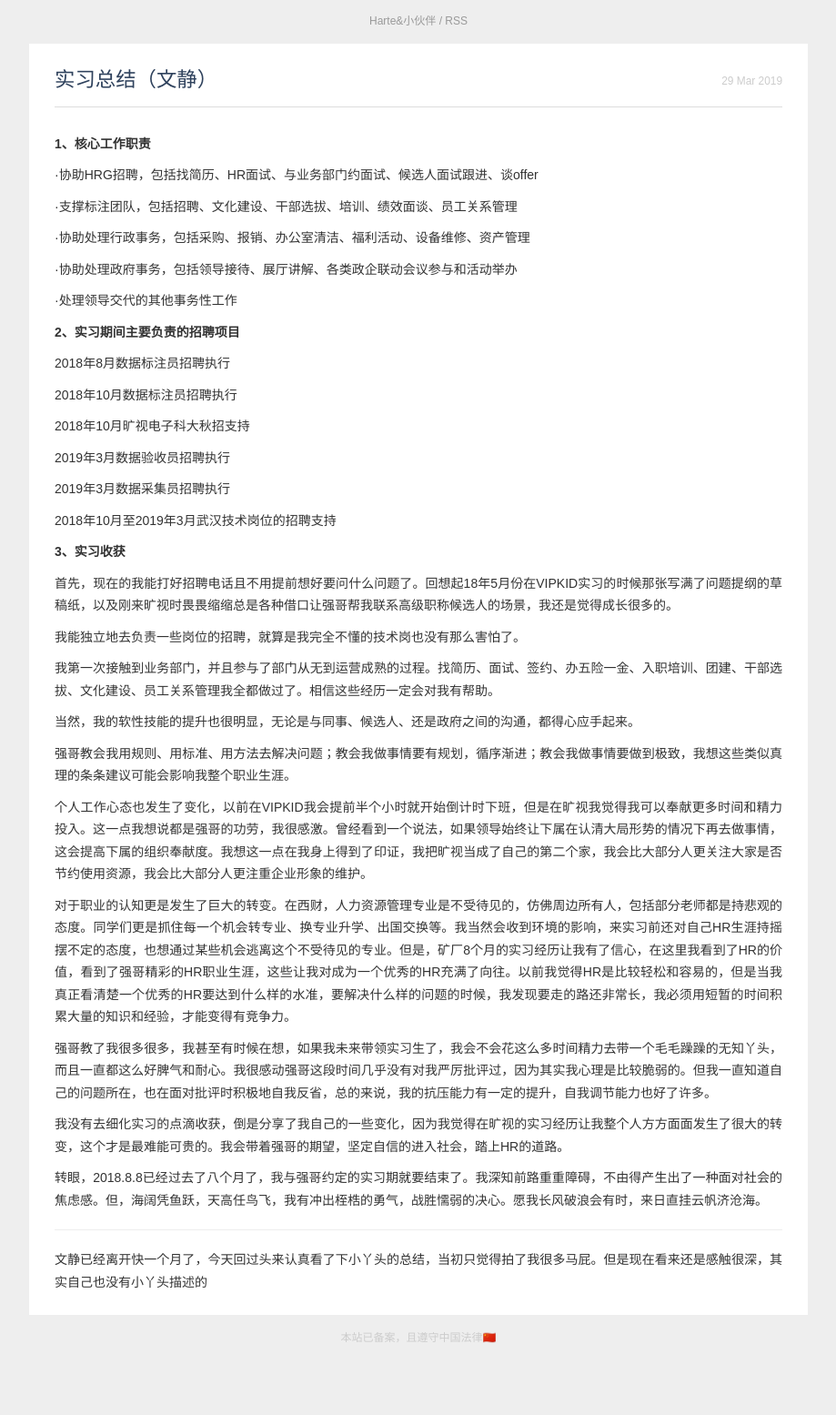
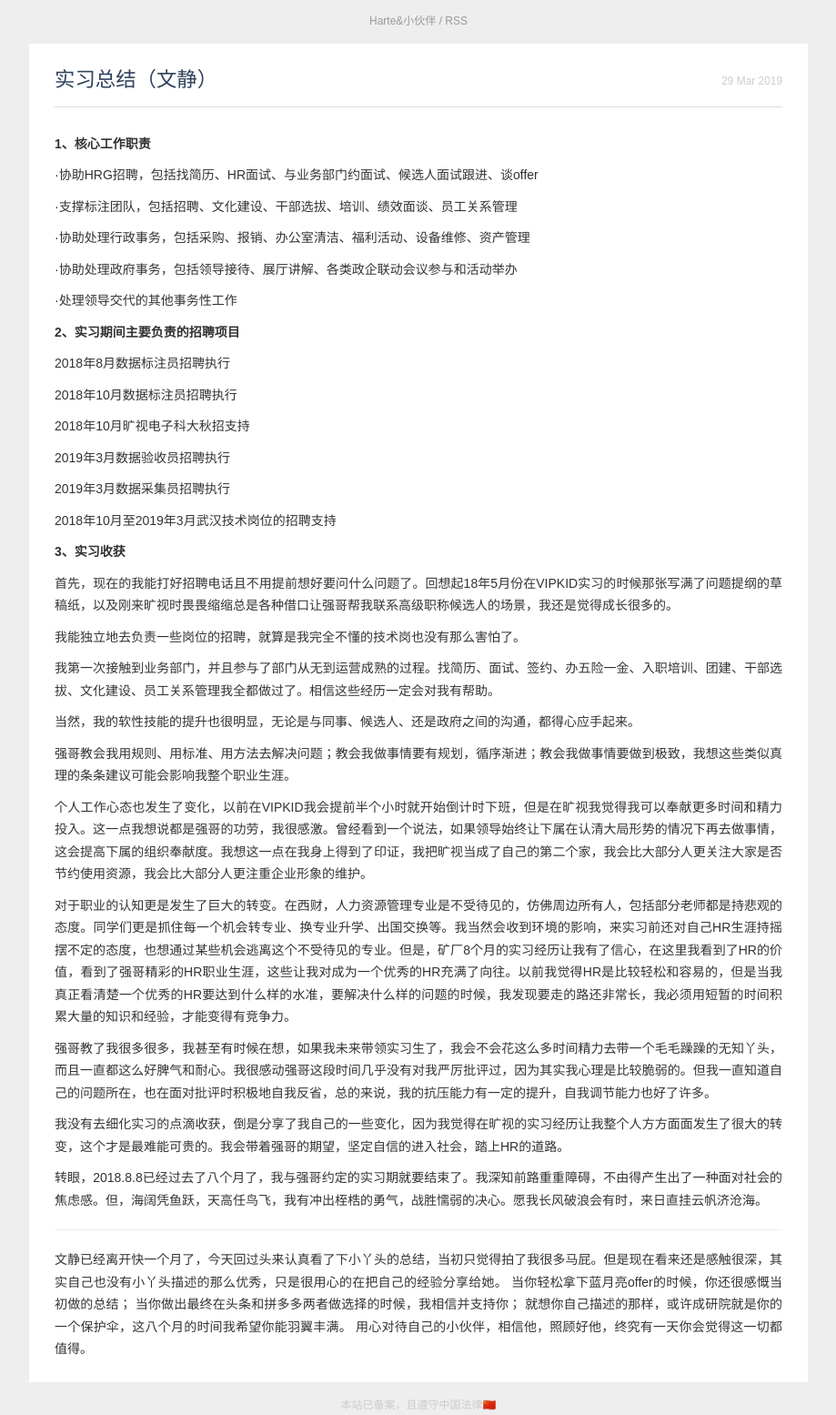
Before and after one commit to Harteyang/harte.top, a Jekyll site: the page built from _posts/2019-03-29-实习总结.md, in a window 1280 px wide. Shown: the whole page at 91% size, without its empty margins (180-1099 px from the left). Built offline with Jekyll 4.4.1, drawn with Linux system fonts in a browser that asks for light colours; nearby versions of some CDN libraries; Markdown is read by kramdown in place of the engine named in the settings; comment, search, counter and statistics services are not loaded; before the commit the page ends 1482 px from its top, so only the background shows below that.

Commit message:
Update 2019-03-29-实习总结.md

```diff
--- a/_posts/2019-03-29-实习总结.md
+++ b/_posts/2019-03-29-实习总结.md
@@ -57,5 +57,9 @@ categories: 总结
 
 转眼，2018.8.8已经过去了八个月了，我与强哥约定的实习期就要结束了。我深知前路重重障碍，不由得产生出了一种面对社会的焦虑感。但，海阔凭鱼跃，天高任鸟飞，我有冲出桎梏的勇气，战胜懦弱的决心。愿我长风破浪会有时，来日直挂云帆济沧海。
 
-------
-文静已经离开快一个月了，今天回过头来认真看了下小丫头的总结，当初只觉得拍了我很多马屁。但是现在看来还是感触很深，其实自己也没有小丫头描述的
+----
+文静已经离开快一个月了，今天回过头来认真看了下小丫头的总结，当初只觉得拍了我很多马屁。但是现在看来还是感触很深，其实自己也没有小丫头描述的那么优秀，只是很用心的在把自己的经验分享给她。
+当你轻松拿下蓝月亮offer的时候，你还很感慨当初做的总结；
+当你做出最终在头条和拼多多两者做选择的时候，我相信并支持你；
+就想你自己描述的那样，或许成研院就是你的一个保护伞，这八个月的时间我希望你能羽翼丰满。
+用心对待自己的小伙伴，相信他，照顾好他，终究有一天你会觉得这一切都值得。
```
